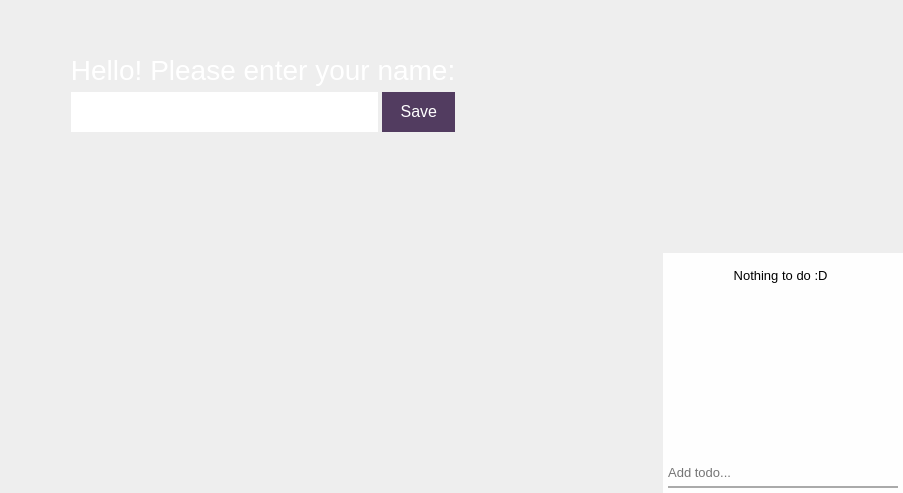
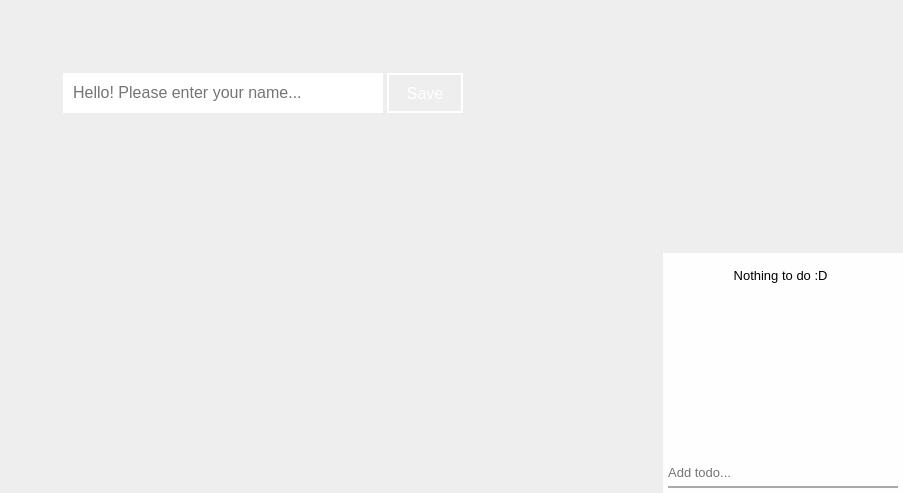
Before and after one commit to fidler2326/new-tab, a browser extension: page layout.html in a window 1280 px wide. Shown: the part 307-800 px from the top of the page, without its empty margins (377-1280 px from the left). Drawn offline with Linux system fonts and the light colour scheme; a web font is replaced by a local one.

Commit message:
Style button

```diff
--- a/layout.html
+++ b/layout.html
@@ -35,9 +35,8 @@
         <h2><span class="welcome"></span><span class="username"></span></h2>
       </div>
       <div class="new-user">
-        <p>Hello! Please enter your name:</p>
         <div class="clearfix"></div>
-        <input id="username">
+        <input id="username" placeholder="Hello! Please enter your name...">
         <a href="" class="btn-save">Save</a>
       </div>
     </div>
--- a/src/sass/_newuser.scss
+++ b/src/sass/_newuser.scss
@@ -1,32 +1,31 @@
 .new-user{
 	display: none;
-	p{
-		margin: 0 0 5px 0;
-		color: #fff;
-		font-size: 28px;
-		text-align: center;
-	}
+	width: 100%;
+	max-width: 400px;
 	input{
 		float: left;
-		width: 80%;
-		height: 40px;
+		width: 80%; height: 40px;
 		padding: 10px;
 		border: 0;
+		font-size: 16px;
 		&:focus{ outline: 0; }
 	}
 	// Save button
 	a{
 		float: left;
-		width: 19%;
-		height: 40px;
-		line-height: 40px;
+		width: 19%; height: 40px;
 		margin: 0 0 0 1%;
+		border: 2px solid #fff;
+		color: #fff;
 		font-size: 16px;
-		background-color: #523c60;
-		color: #fff;
+		font-weight: 400;
+		line-height: 38px;
 		text-align: center;
 		text-decoration: none;
-		transition: 0.3s;
-		&:hover{ background-color: #644a74; }
+		transition: 0.3s ease;
+		&:hover{
+			background-color: #fff;
+			color: #333;
+		}
 	}
 }
```
Also changed, not shown: src/css/app.css.
